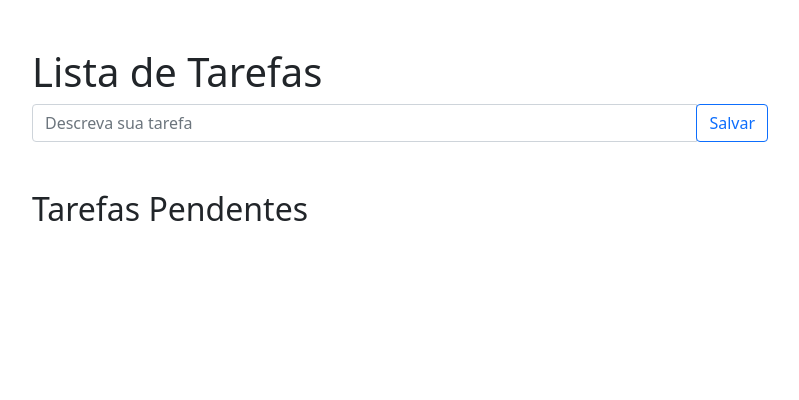
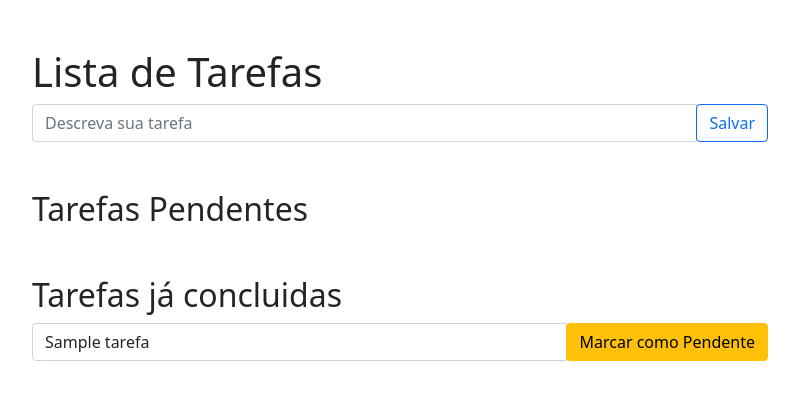
Before and after one commit to alefenba/Django_Pro, a Django app: page /tarefas/ in a window 1280 px wide. Shown: the top 400 px of the page, without its empty margins (240-1039 px from the left). Run offline with Django 4.2, Linux system fonts and the light colour scheme; tables that the repository leaves empty hold one stand-in row (values such as "Sample post").

Commit message:
Implementado Botão para marcar tarefa como não feita

```diff
--- a/webdev/tarefas/forms.py
+++ b/webdev/tarefas/forms.py
@@ -6,3 +6,9 @@
     class Meta:
         model = Tarefa
         fields = ['nome']
+
+
+class TarefaForm(ModelForm):
+    class Meta:
+        model = Tarefa
+        fields = ['nome', 'feita']
--- a/webdev/tarefas/templates/tarefas/home.html
+++ b/webdev/tarefas/templates/tarefas/home.html
@@ -23,12 +23,27 @@
                 </form>
                 <h2 class="mt-5">Tarefas Pendentes</h2>
                 {% for tarefa in tarefas_pendentes %}
-                <form>
+                <form action="{% url 'tarefas:detalhe' tarefa_id=tarefa.id %}" method="post">
+                    {% csrf_token %}
                     <div class="input-group mb-3">
-                        <div class="input-group-text">
-                          <input class="form-check-input mt-0" type="checkbox" value="" aria-label="Checkbox para tarefa">
+                        <input type="text" class="form-control" placeholder="Descreva sua tarefa" required="required" aria-label="Descreva sua tarefa"  name="nome" value="{{tarefa.nome}}">
+                        <input type="hidden" value="checked" name="feita">
+                        <div class="input-group-append">
+                            <button type="submit" class="btn btn-success"  id="button-addon2">Marcar como Feito</button>
                         </div>
-                        <input type="text" class="form-control" aria-label="Text input para tarefa" value="{{tarefa.nome}}">
+                    </div>
+                </form>
+                {% endfor %}
+
+                <h2 class="mt-5">Tarefas já concluidas</h2>
+                {% for tarefa in tarefas_feitas %}
+                <form action="{% url 'tarefas:detalhe' tarefa_id=tarefa.id %}" method="post">
+                    {% csrf_token %}
+                    <div class="input-group mb-3">
+                        <input type="text" class="form-control" placeholder="Descreva sua tarefa" required="required" aria-label="Descreva sua tarefa"  name="nome" value="{{tarefa.nome}}">
+                        <div class="input-group-append">
+                            <button type="submit" class="btn btn-warning"  id="button-addon2">Marcar como Pendente</button>
+                        </div>
                     </div>
                 </form>
                 {% endfor %}
--- a/webdev/tarefas/urls.py
+++ b/webdev/tarefas/urls.py
@@ -4,5 +4,6 @@
 app_name = 'tarefas'
 
 urlpatterns = [
-    path('', views.home, name='home')
+    path('', views.home, name='home'),
+    path('<int:tarefa_id>', views.detalhe, name='detalhe'),
 ]
--- a/webdev/tarefas/views.py
+++ b/webdev/tarefas/views.py
@@ -1,7 +1,7 @@
 from django.http.response import HttpResponseRedirect
 from django.shortcuts import render
 from django.urls.base import reverse
-from webdev.tarefas.forms import TarefaNovaForm
+from webdev.tarefas.forms import TarefaNovaForm, TarefaForm
 from webdev.tarefas.models import Tarefa
 
 
@@ -13,6 +13,17 @@
             return HttpResponseRedirect(reverse('tarefas:home'))
         else:
             tarefas_pendentes = Tarefa.objects.filter(feita=False).all()
-            return render(request, 'tarefas/home.html', {'form': form, 'tarefas_pendentes': tarefas_pendentes}, status=400)
+            tarefas_feitas = Tarefa.objects.filter(feita=True).all()
+            return render(
+                request, 'tarefas/home.html', {'form': form, 'tarefas_pendentes': tarefas_pendentes, 'tarefas_feitas': tarefas_feitas, }, status=400)
     tarefas_pendentes = Tarefa.objects.filter(feita=False).all()
-    return render(request, 'tarefas/home.html', {'tarefas_pendentes': tarefas_pendentes})
+    tarefas_feitas = Tarefa.objects.filter(feita=True).all()
+    return render(request, 'tarefas/home.html', {'tarefas_pendentes': tarefas_pendentes, 'tarefas_feitas': tarefas_feitas, })
+
+
+def detalhe(request, tarefa_id):
+    tarefa = Tarefa.objects.get(id=tarefa_id)
+    form = TarefaForm(request.POST, instance=tarefa)
+    if form.is_valid():
+        form.save()
+    return HttpResponseRedirect(reverse('tarefas:home'))
```
Also changed, not shown: webdev/tarefas/tests/test_edicao_de_tarefa.py (added, +37 -0 lines), webdev/tarefas/tests/test_tarefas_get.py (+16 -1 lines).
